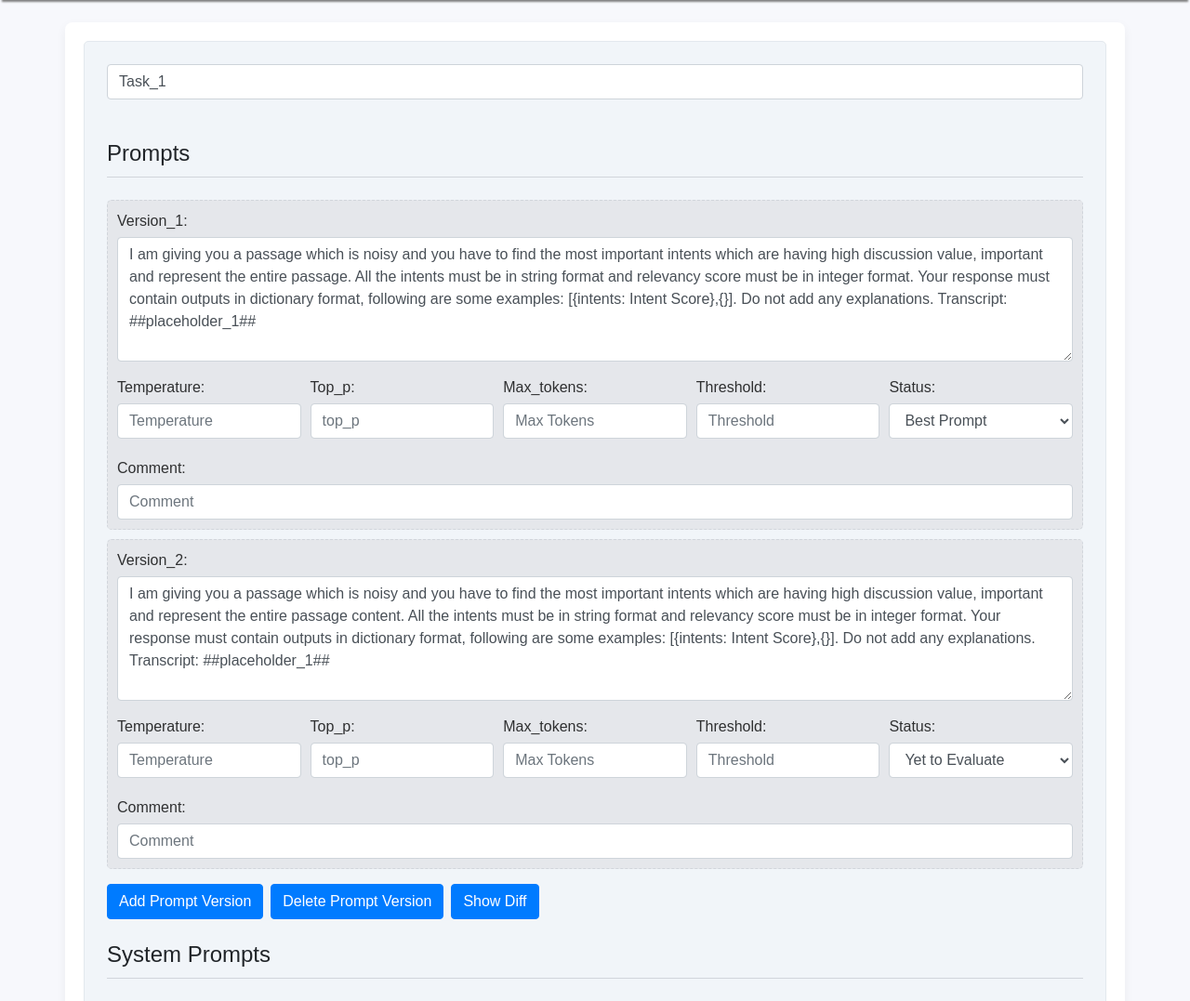
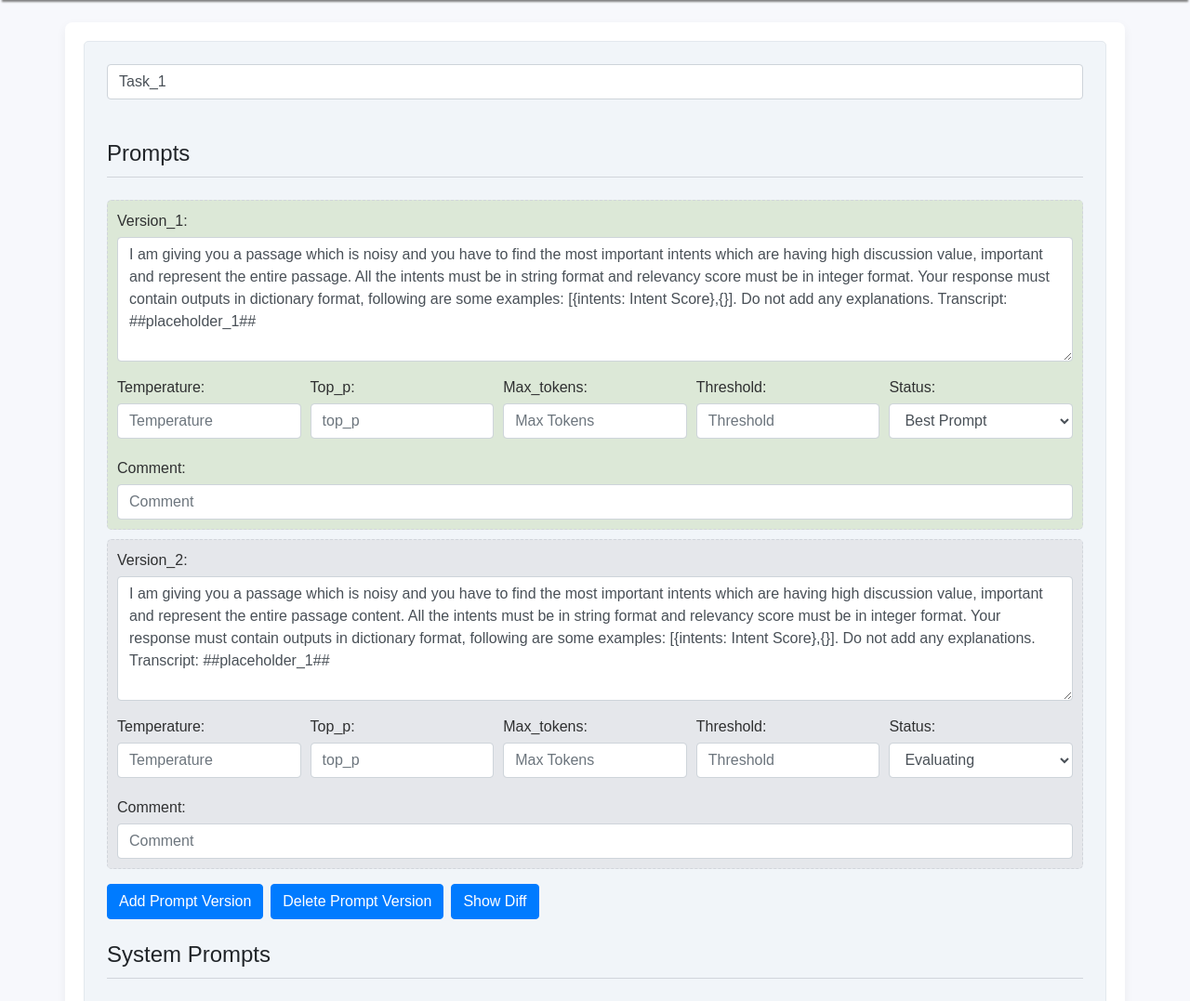
Before and after one commit to deepankar27/Prompt_Organizer, a Flask app: page / in a window 1280 px wide. Shown: the part 88-1165 px from the top of the page at 93% size. Run offline with Flask 2, Linux system fonts and the light colour scheme; some libraries are stand-ins or nearby versions.

Commit message:
handeled the color code on status change

```diff
--- a/Prompt Organizer/static/data.yaml
+++ b/Prompt Organizer/static/data.yaml
@@ -14,7 +14,7 @@ Task_1:
       top_p: ""
       max_tokens: ""
       threshold: ""
-      status: "Yet to Evaluate"
+      status: "Evaluating"
       comment: ""
   system_prompts:
     version_1:
--- a/Prompt Organizer/templates/index.html
+++ b/Prompt Organizer/templates/index.html
@@ -48,7 +48,7 @@
                             <div class="col"><label for="threshold">Threshold:</label><input type="number" step="0.01" min="0" max="1" name="threshold" class="form-control" placeholder="Threshold" /></div>
                             <div class="col">
                                 <label for="status">Status:</label>
-                                <select name="status" class="form-control">
+                                <select name="status" class="form-control status-select">
                                     <option value="" selected disabled>Select Status</option>
                                     <option value="Yet to Evaluate">Yet to Evaluate</option>
                                     <option value="evaluating">Evaluating</option>
@@ -138,8 +138,22 @@
                     console.error('Fetch Error:', err);
                 });
 
+            // Select all elements with class 'status-select' and add an event listener to each
+            document.querySelectorAll('.status-select').forEach(selectElement => {
+            selectElement.addEventListener('change', function() {
+                // Check if the selected value is 'best_prompt'
+                if (this.value === 'Best Prompt') {
+                    // Find the closest parent with the class 'prompt' and change its background color to green
+                    this.closest('.prompt').style.backgroundColor = '#dce8d7';
+                } else {
+                    // If the value is changed from 'best_prompt' to something else, reset the background color
+                    this.closest('.prompt').style.backgroundColor = ''; // you could set this to a default color if you have one
+                }
+            });
+            });
 
         });
+
 
 
         function loadBlankPlaceholders() {
@@ -174,7 +188,7 @@
                             <div class="col"><label for="threshold">Threshold:</label><input type="number" step="0.01" min="0" max="1" name="threshold" class="form-control" placeholder="Set Threshold" /></div>
                             <div class="col">
                                 <label for="status">Status:</label>
-                                <select name="status" class="form-control">
+                                <select name="status" class="form-control status-select">
                                     <option value="" selected disabled>Select Status</option>
                                     <option value="Yet to Evaluate">Yet to Evaluate</option>
                                     <option value="evaluating">Evaluating</option>
@@ -322,7 +336,7 @@
                             <div class="col"><label for="threshold">Threshold:</label><input type="number" step="0.01" min="0" max="1" name="threshold" class="form-control" placeholder="Set Threshold" /></div>
                             <div class="col">
                                 <label for="status">Status:</label>
-                                <select name="status" class="form-control">
+                                <select name="status" class="form-control status-select">
                                     <option value="" selected disabled>Select Status</option>
                                     <option value="Yet to Evaluate">Yet to Evaluate</option>
                                     <option value="evaluating">Evaluating</option>
@@ -638,7 +652,20 @@
                         const select = document.createElement('select');
                         select.id = 'status' + version;
                         select.name = 'status';
-                        select.className = 'form-control';
+                        select.className = 'form-control status-select';
+
+                        select.addEventListener('change', function() {
+                        if (this.value === 'Best Prompt') {
+                            this.closest('.prompt').style.backgroundColor = '#dce8d7';
+                        } else {
+                            this.closest('.prompt').style.backgroundColor = '';
+                        }
+                        });
+
+                        if (promptData.status === 'Best Prompt') {
+                            promptDiv.style.backgroundColor = '#dce8d7'; // set the background color to light green if status is 'best_prompt'
+                        }
+
                         ['','Evaluating', 'Best Prompt', 'Yet to Evaluate'].forEach(optionValue => {
                             const option = document.createElement('option');
                             option.value = optionValue;
```
